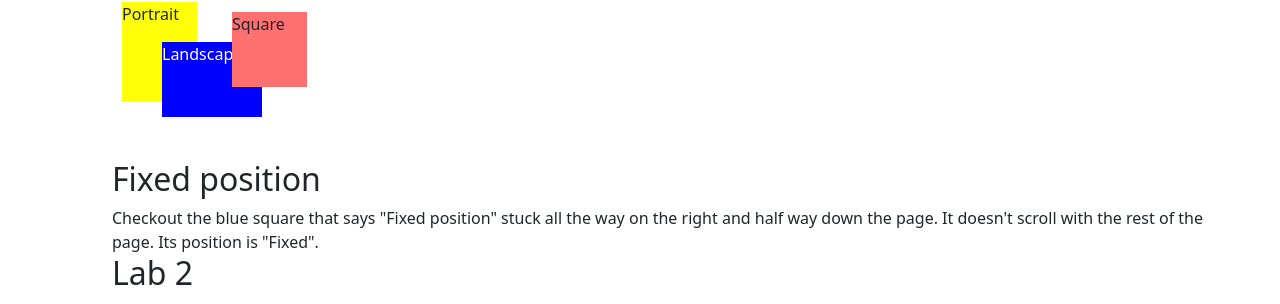
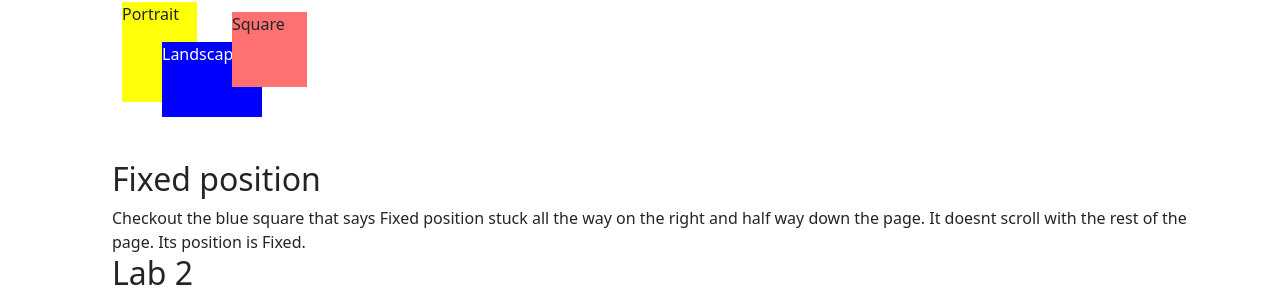
Before and after one commit to ArjunShatkin/kambaz-next-js, a Next.js app: page /Labs/Lab2 in a window 1280 px wide. Shown: the part 3570-3874 px from the top of the page. Built offline with nearby package versions, Linux system fonts and the light colour scheme.

Commit message:
Fix images and escape characters for React, update Bootstrap components

```diff
--- a/src/app/Labs/Lab2/Positions.tsx
+++ b/src/app/Labs/Lab2/Positions.tsx
@@ -49,8 +49,8 @@ export default function Positions() {
 
         <div id="wd-css-position-fixed">
           <h2>Fixed position</h2>
-          Checkout the blue square that says "Fixed position" stuck all the way on the right and half
-          way down the page. It doesn't scroll with the rest of the page. Its position is "Fixed".
+          Checkout the blue square that says Fixed position stuck all the way on the right and half
+          way down the page. It doesnt scroll with the rest of the page. Its position is Fixed.
 
           <div className="wd-pos-fixed wd-dimension-square wd-bg-color-blue wd-fg-color-white">
             Fixed position
```
